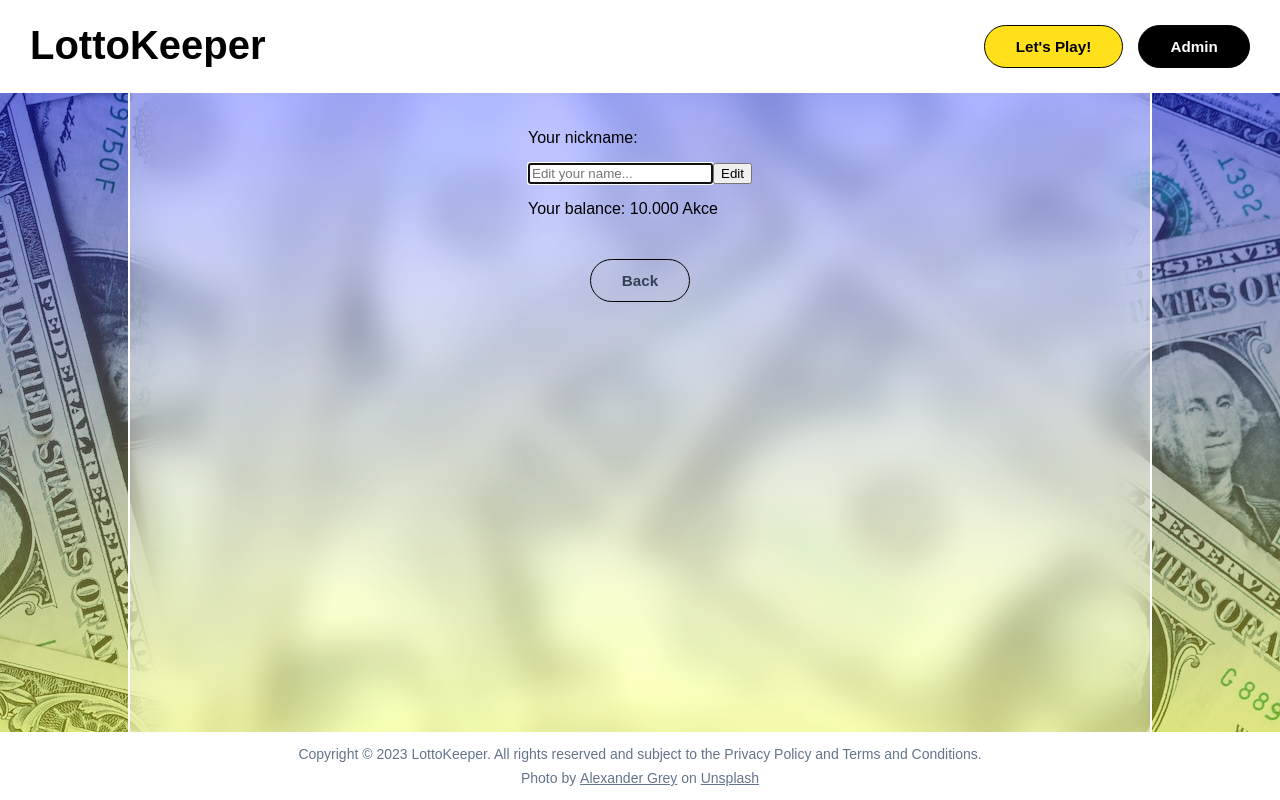
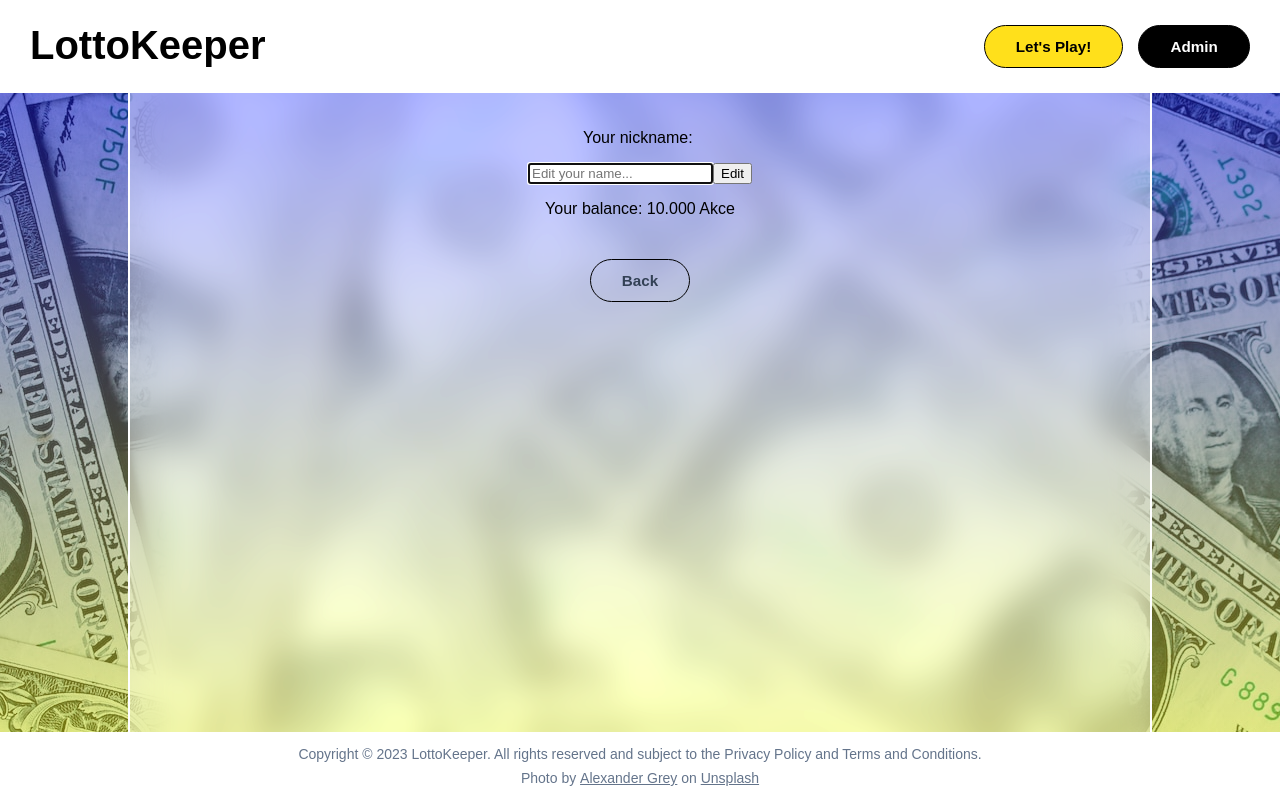
Before and after one commit to Marci101/lottokeeper-app, a React (Vite) app: page /user/account in a window 1280 px wide. Built offline with nearby package versions, Linux system fonts and the light colour scheme.

Commit message:
Style refined

```diff
--- a/src/ui/pages/account/UserAccountPage.jsx
+++ b/src/ui/pages/account/UserAccountPage.jsx
@@ -1,11 +1,16 @@
+import { useSelector } from 'react-redux';
 import ButtonRounded from '../../components/button/ButtonRounded';
 import FormYourName from '../../components/form/FormYourName';
 import './UserAccountPage.css';
 
 export default function UserAccountPage() {
+  const userName = useSelector((state) => state.yourName.userName);
+
   return (
     <div id="user-account">
-      <p>Your nickname:</p>
+      <div id="your-name">
+        <p>Your nickname:&nbsp;</p><p id="your-nickname">{userName}</p>
+      </div>
       <FormYourName buttonText='Edit' />
       <p>Your balance: 10.000 Akce</p>
       <ul>
--- a/src/ui/pages/account/userAccountPage.css
+++ b/src/ui/pages/account/userAccountPage.css
@@ -1,5 +1,25 @@
 #user-account {
+  display: flex;
+  flex-direction: column;
+  align-items: center;
   padding-top: 20px;
+}
+
+#user-account #your-name {
+  display: flex;
+  justify-content: center;
+  align-items: center;
+  flex-wrap: wrap;
+  row-gap: 11px;
+  margin: 16px 0;
+}
+
+#user-account #your-name p {
+  margin: 0;
+}
+
+#user-account #your-name #your-nickname {
+  font-weight: 900;
 }
 
 #user-account ul {
```
